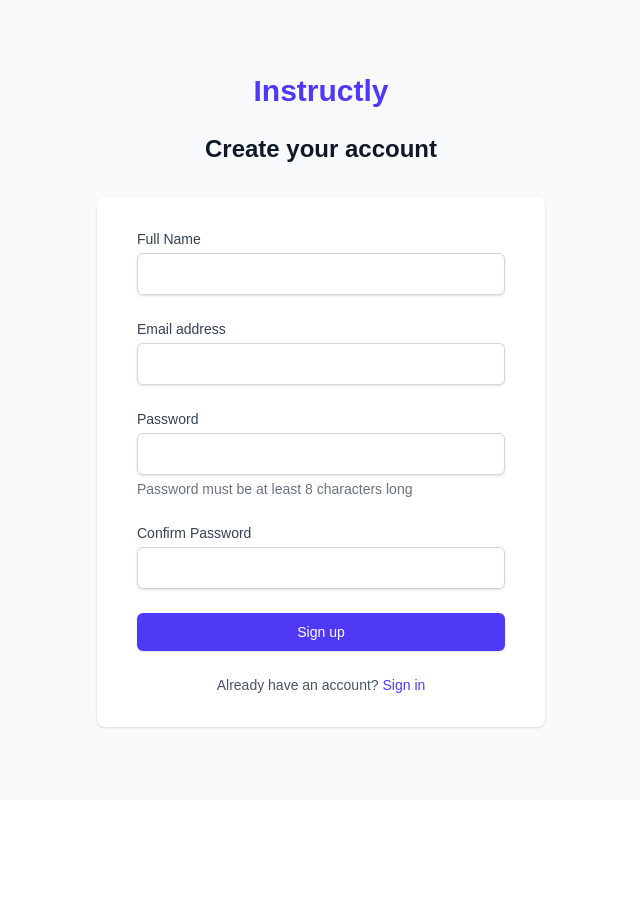
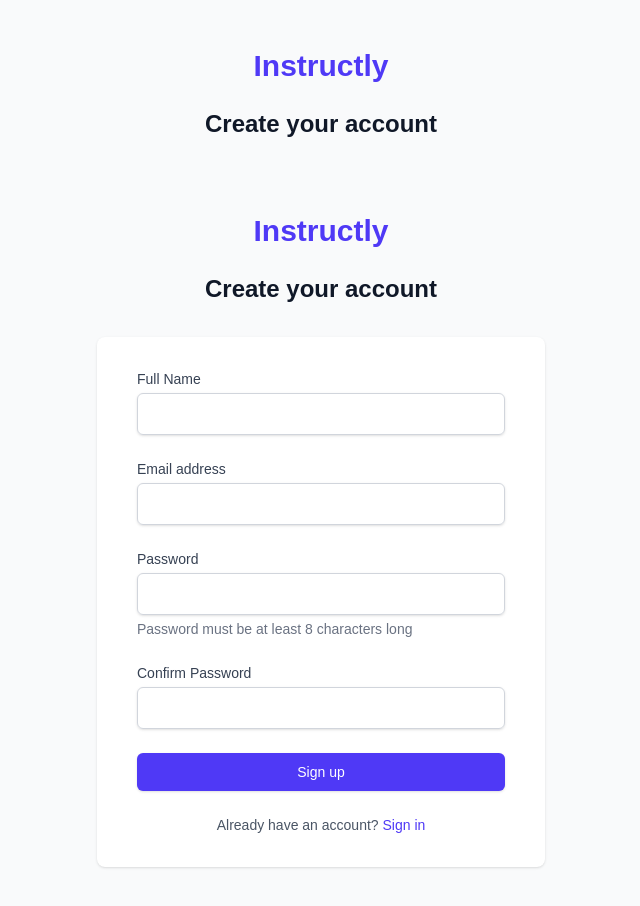
Before and after one commit to msaedi/instructly, a Next.js app in the folder frontend/: page /signup in a window 1280 px wide. Shown: the top 906 px of the page, without its empty margins (319-959 px from the left). Before the commit the page ends 800 px from the top, so only its background shows below. Built offline with nearby package versions, Linux system fonts and the light colour scheme; no server answers.

Commit message:
fix: Add Suspense boundary for useSearchParams in auth pages

```diff
--- a/frontend/app/login/page.tsx
+++ b/frontend/app/login/page.tsx
@@ -1,11 +1,11 @@
 "use client";
 
-import { useState } from "react";
+import { useState, Suspense } from "react";
 import Link from "next/link";
 import { useRouter , useSearchParams } from "next/navigation";
 import { API_URL, API_ENDPOINTS, fetchWithAuth } from '@/lib/api';
 
-export default function Login() {
+function LoginForm() {
   const router = useRouter();
   const searchParams = useSearchParams();
   const redirect = searchParams.get('redirect') || '/';
@@ -166,3 +166,21 @@
     </div>
   );
 }
+export default function Login() {
+  return (
+    <div className="min-h-screen bg-gray-50 flex flex-col justify-center py-12 sm:px-6 lg:px-8">
+      <div className="sm:mx-auto sm:w-full sm:max-w-md">
+        <Link href="/" className="flex justify-center">
+          <h1 className="text-3xl font-bold text-indigo-600">Instructly</h1>
+        </Link>
+        <h2 className="mt-6 text-center text-2xl font-bold text-gray-900">
+          Sign in to your account
+        </h2>
+      </div>
+
+      <Suspense fallback={<div>Loading...</div>}>
+        <LoginForm />
+      </Suspense>
+    </div>
+  );
+}
--- a/frontend/app/signup/page.tsx
+++ b/frontend/app/signup/page.tsx
@@ -1,11 +1,11 @@
 "use client";
 
-import { useState } from "react";
+import { useState, Suspense } from "react";
 import Link from "next/link";
 import { useRouter, useSearchParams } from "next/navigation";
 import { API_URL, API_ENDPOINTS, fetchWithAuth } from '@/lib/api';
 
-export default function SignUp() {
+function SignUpForm() {
   const router = useRouter();
   const searchParams = useSearchParams();
   const redirect = searchParams.get('redirect') || '/';
@@ -244,3 +244,21 @@
     </div>
   );
 }
+export default function SignUp() {
+  return (
+    <div className="min-h-screen bg-gray-50 flex flex-col justify-center py-12 sm:px-6 lg:px-8">
+      <div className="sm:mx-auto sm:w-full sm:max-w-md">
+        <Link href="/" className="flex justify-center">
+          <h1 className="text-3xl font-bold text-indigo-600">Instructly</h1>
+        </Link>
+        <h2 className="mt-6 text-center text-2xl font-bold text-gray-900">
+          Create your account
+        </h2>
+      </div>
+
+      <Suspense fallback={<div>Loading...</div>}>
+        <SignUpForm />
+      </Suspense>
+    </div>
+  );
+}
```
